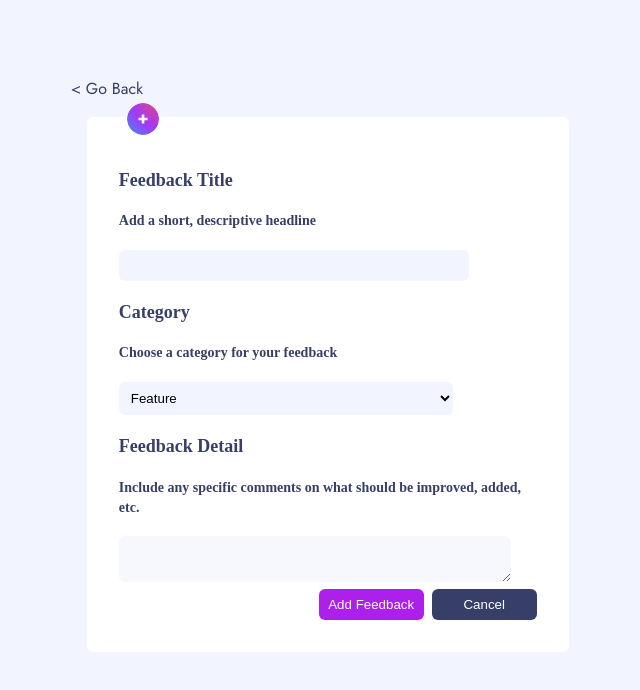
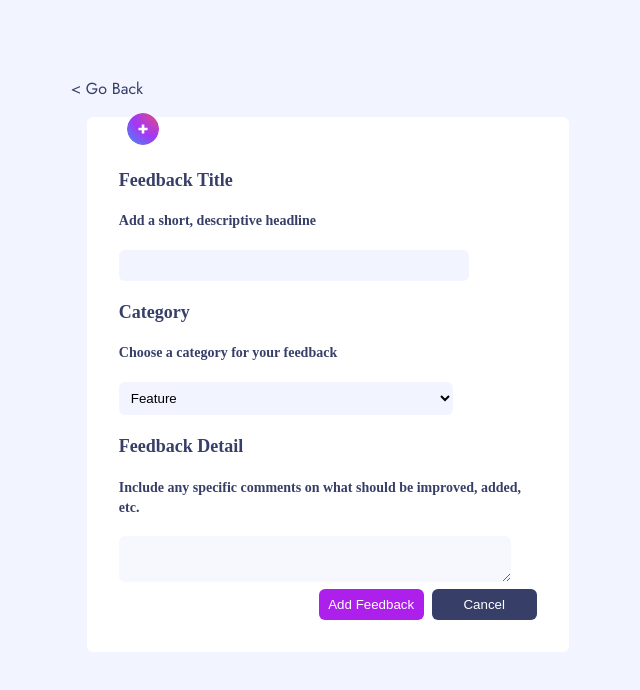
Before and after one commit to broscoe/product-feedback-app, a React (Vite) app in the folder client/: page /NewFeedback in a window 1280 px wide. Shown: the top 690 px of the page, without its empty margins (308-948 px from the left). Built offline with nearby package versions, Linux system fonts and the light colour scheme; no server answers.

Commit message:
changed relative position of plus icon

```diff
--- a/client/src/pages/NewFeedback.css
+++ b/client/src/pages/NewFeedback.css
@@ -214,6 +214,6 @@ select {
         width: 2rem;
         height: 2rem;
         position:absolute;
-        top: 95px;
+        top: 105px;
      }
  }
```
